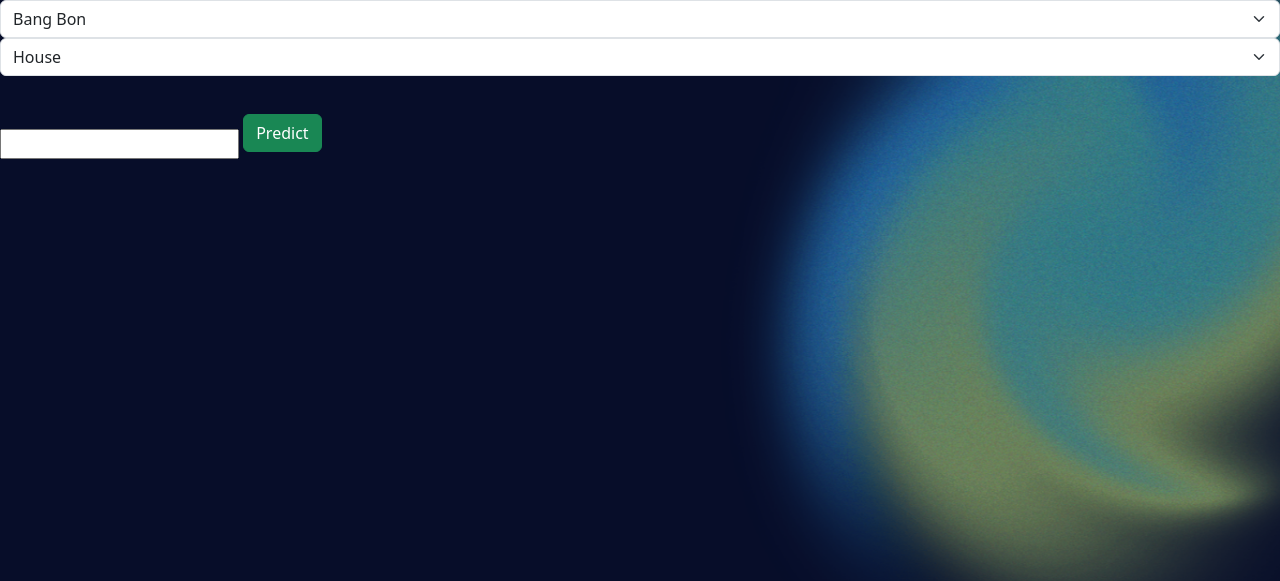
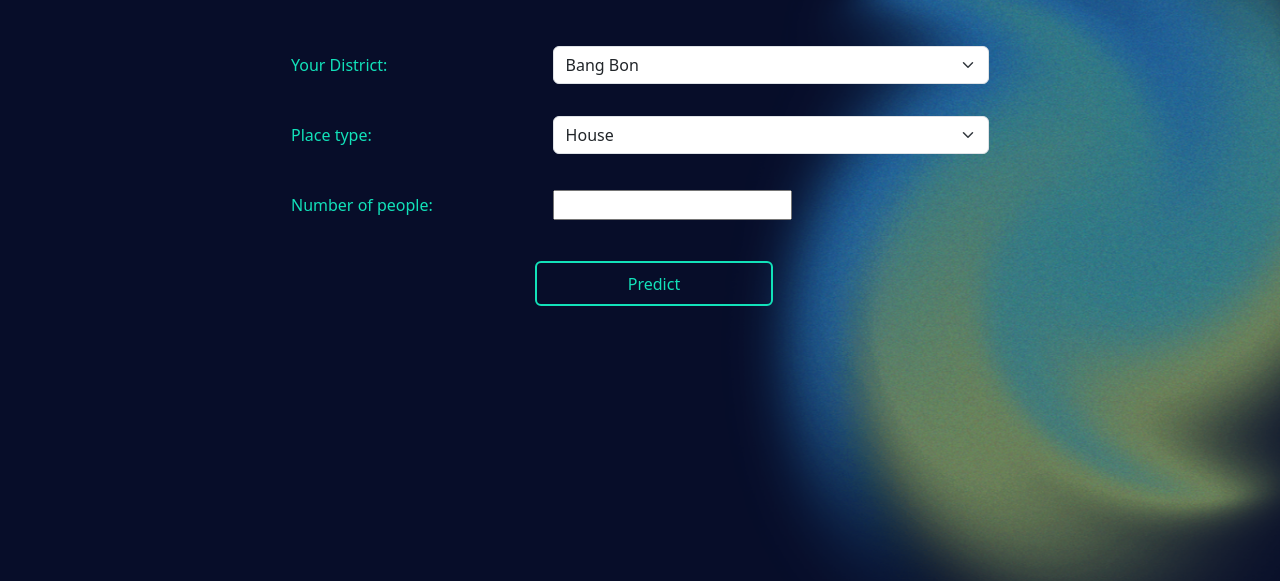
Before and after one commit to tnnpp/Ezdust, a Django app: page /home/predict in a window 1280 px wide. Shown: the part 121-702 px from the top of the page. Run offline with Django 4.2, Linux system fonts and the light colour scheme.

Commit message:
improve appearance of predict page

```diff
--- /dev/null
+++ b/ezdust/dust/static/dust/predict.css
@@ -0,0 +1,28 @@
+table {
+  width: 700px;
+  height:100%
+}
+tr {
+  height: 70px;
+}
+.form{
+    margin-top: 30px;
+    color: #12E1B9;
+    display: flex;
+    flex-direction: column;
+    justify-content: center;
+    align-items: center;
+}
+.form .btn{
+    width: 238px;
+    height: 45px;
+    border: 2px solid #12E1B9;
+    color: #12E1B9;
+    background-color: transparent;
+    margin-left: 35%;
+}
+.form .btn:hover {
+    background-color: rgba(255, 255, 255, 0.2);
+    color: #FFA0F0;
+    border-color: #FFA0F0;
+}
--- a/ezdust/dust/templates/dust/predict_form.html
+++ b/ezdust/dust/templates/dust/predict_form.html
@@ -1,11 +1,32 @@
 {% extends "base.html" %}
 {% block content %}
-    <form action="{% url 'dust:predict' %}" method="post">
-        {% csrf_token %}
-        {{ form.district }}
-        {{ form.place }}
-        {{ form.people_num }}
-        <input type="submit" value="Predict" class="btn btn-success" style="margin-top: 3%; margin-bottom: 5%;">
-    </form>
+    {% load static %}
+    <link rel="stylesheet" href="{% static 'dust/predict.css' %}">
+    <div class="form">
+        <form action="{% url 'dust:predict' %}" method="post">
+            {% csrf_token %}
+            <table>
+                <div class="inform">
+                    <tr>
+                        <td>Your District:</td>
+                        <td>{{ form.district }}</td>
+                    </tr>
+                </div>
+                <div class="inform">
+                    <tr>
+                        <td>Place type:</td>
+                        <td>{{ form.place }}</td>
+                    </tr>
+                </div>
+                <div class="inform">
+                    <tr>
+                        <td>Number of people:</td>
+                        <td>{{ form.people_num}}</td>
+                    </tr>
+                </div>
+            </table>
+            <input class="btn" type="submit" value="Predict" class="btn btn-success" style="margin-top: 3%; margin-bottom: 5%;">
+        </form>
+    </div>
 
 {% endblock %}
--- a/ezdust/dust/templates/dust/result.html
+++ b/ezdust/dust/templates/dust/result.html
@@ -1,7 +1,7 @@
 {% extends "base.html" %}
 {% block content %}
 {% load static %}
-        <link rel="stylesheet" href="{% static 'dust/result.css' %}">
+    <link rel="stylesheet" href="{% static 'dust/result.css' %}">
     <div class="result">
         {{ result.pm2_5 }}
     </div>
```
